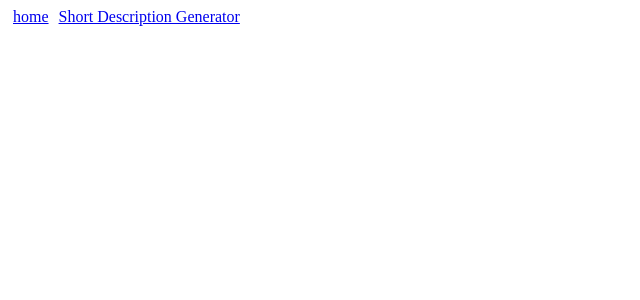
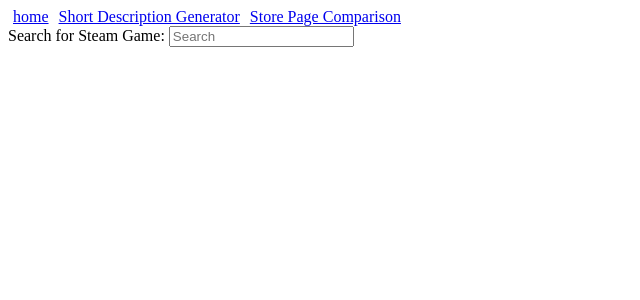
Before and after one commit to JimMagnusson/steamboost, a React (Create React App) app in the folder frontend/: page /store-page-comparison in a window 1280 px wide. Shown: the top 300 px of the page, without its empty margins (0-640 px from the left). Built offline with nearby package versions, Linux system fonts and the light colour scheme.

Commit message:
Add basic search bar with clickable suggestions

```diff
--- a/frontend/src/App.js
+++ b/frontend/src/App.js
@@ -6,7 +6,7 @@ import {
 } from 'react-router-dom'
 import Home from "./components/Home"
 import ShortDescriptionGenerator from "./components/ShortDescriptionGenerator"
-
+import StorePageComparison from "./components/StorePageComparison"
 
 const App = () => {
   const padding = {
@@ -18,12 +18,13 @@ const App = () => {
     <div>
       <Link style={padding} to="/">home</Link>
       <Link style={padding} to="/short-description-generator">Short Description Generator</Link>
+      <Link style={padding} to="/store-page-comparison">Store Page Comparison</Link>
     </div>
 
     <Routes>
       <Route path="/" element={<Home />} />
-      <Route path="/short-description-generator" element={<ShortDescriptionGenerator/>
-      } />
+      <Route path="/short-description-generator" element={<ShortDescriptionGenerator />} />
+      <Route path="/store-page-comparison" element={<StorePageComparison/>} />
     </Routes>
 
   </Router>
--- /dev/null
+++ b/frontend/src/components/StorePageComparison.js
@@ -0,0 +1,53 @@
+import { useState } from 'react'
+import React from "react"
+import getStorePageDetails from '../services/storePageComparisons'
+
+
+const StorePageComparison = (props) => {
+  const [searchTerm, setSearchTerm] = useState('')
+  const [suggestions, setSuggestions] = useState([]);
+  const [selectedGames, setSelectedGames] = useState([]);
+
+  const handleSearchChange = (event) => {
+    const value = event.target.value;
+    setSearchTerm(value);
+
+    const suggestions = ['apple', 'banana', 'orange'].filter((item) =>
+      item.toLowerCase().startsWith(value.toLowerCase())
+    );
+    setSuggestions(suggestions);
+  };
+
+  const handleSuggestionClick = (suggestion) => {
+    setSelectedGames([...selectedGames, suggestion]);
+    setSearchTerm('');
+  };
+
+
+  return (
+    <div>
+      <div> Search for Steam Game:  <input
+            type="text"
+            placeholder="Search"
+            value={searchTerm}
+            onChange={handleSearchChange}
+        />
+      <ul>
+        {suggestions.map((item, index) => (
+          <li key={index} onClick={() => handleSuggestionClick(item)}>
+            {item}
+          </li>
+        ))}
+      </ul>
+
+      <ul>
+        {selectedGames.map((item, index) => (
+          <li key={index}>{item}</li>
+        ))}
+      </ul>
+      </div>
+    </div>
+  )
+}
+
+export default StorePageComparison
--- /dev/null
+++ b/frontend/src/services/storePageComparisons.js
@@ -0,0 +1,11 @@
+import axios from 'axios'
+const baseUrl = 'http://localhost:3001/store-page-comparison'
+
+const getStorePageDetails = () => {
+    const request = axios.post(baseUrl)
+    return request.then(response => response.data)
+}
+
+export default {
+    getStorePageDetails: getStorePageDetails,
+}
```
